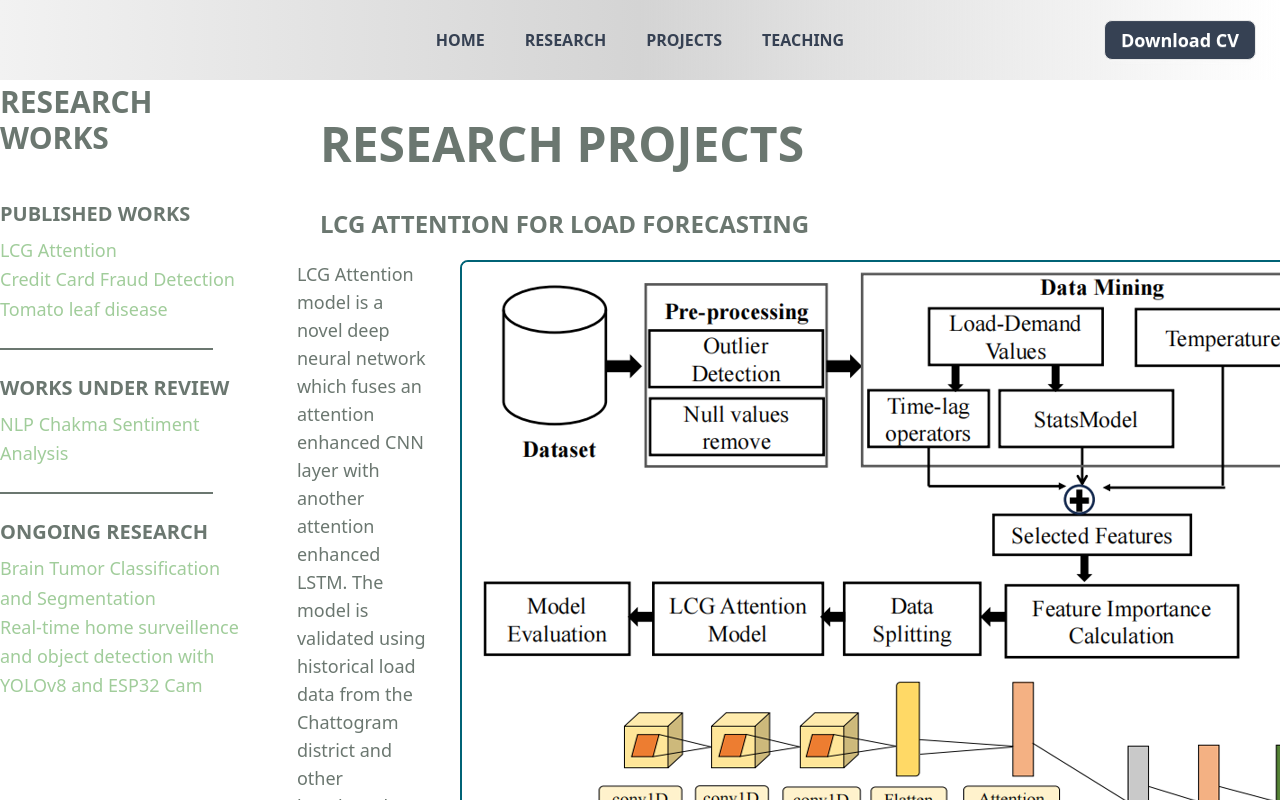
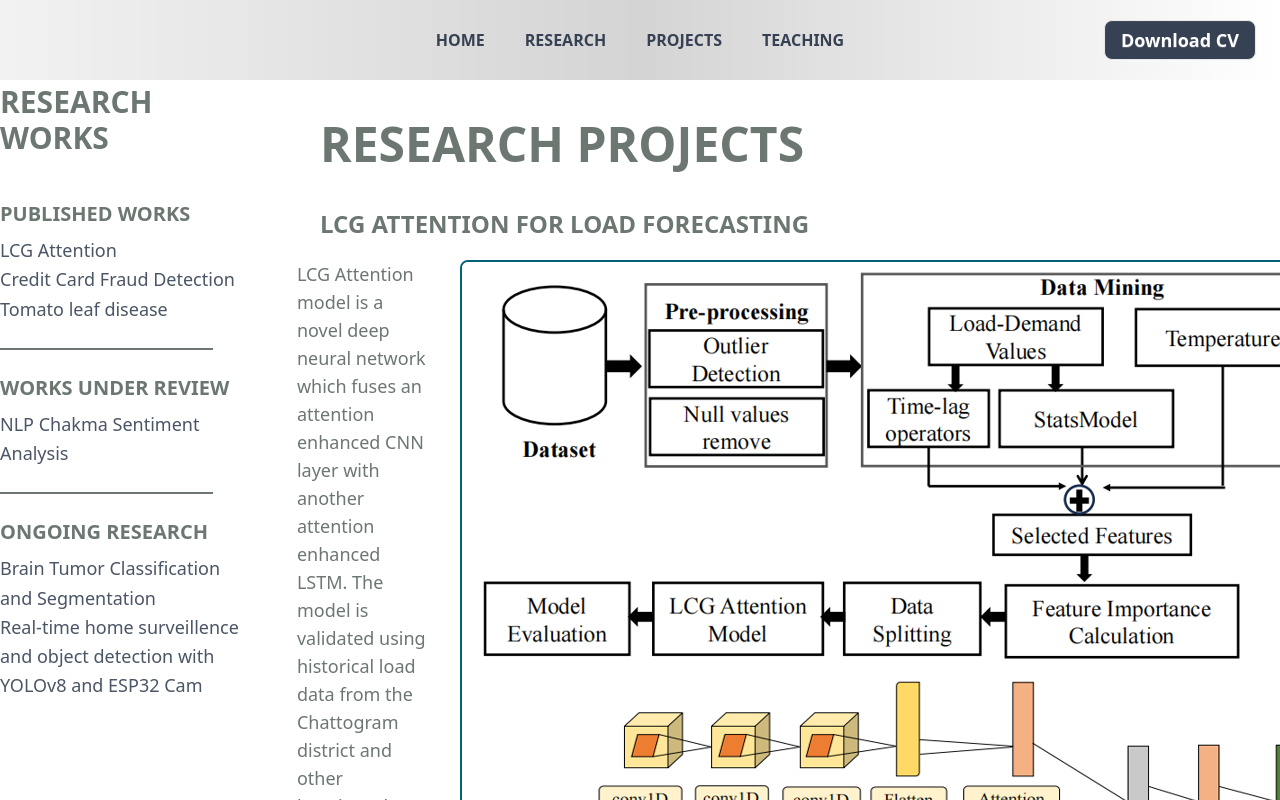
Before and after one commit to MasadRayan/Sabbir-Ahmed_Nirjon_Portfolio, a Next.js app: page /research in a window 1280 px wide. Shown: the top 800 px of the page. Built offline with nearby package versions, Linux system fonts and the light colour scheme.

Commit message:
some text color changed

```diff
--- a/src/app/projects/page.jsx
+++ b/src/app/projects/page.jsx
@@ -55,9 +55,9 @@ const ProjectPage = () => {
                             You can check on my projcts from the following GitHub respository link provided here:
                         </p>
                         <ul className='list-disc pl-4 space-y-3 text-lg'>
-                            <li>Personal AI Assistant project using Python libraries  <span className='underline text-[#006376]'><a href="https://github.com/Sabbir-Saif/Personal_AI_Assistant" target='_blank'>[github-respository]</a></span> </li>
-                            <li>NLP text classification model using bert classifier  <span className='underline text-[#006376]'><a href="https://github.com/Sabbir-Saif/Bert-based-NLP-Text-Classification-model" target='_blank'>[github-respository]</a></span> </li>
-                            <li>Brain MRI Image Classification using Transfer Learning <span className='underline text-[#006376]'><a href="https://github.com/Sabbir-Saif/Medical-Image-Analysis-with-Transfer-Learning" target='_blank'>[github-respository]</a></span> </li>
+                            <li>Personal AI Assistant project using Python libraries  <span className='underline text-gray-600'><a href="https://github.com/Sabbir-Saif/Personal_AI_Assistant" target='_blank'>[github-respository]</a></span> </li>
+                            <li>NLP text classification model using bert classifier  <span className='underline text-gray-600'><a href="https://github.com/Sabbir-Saif/Bert-based-NLP-Text-Classification-model" target='_blank'>[github-respository]</a></span> </li>
+                            <li>Brain MRI Image Classification using Transfer Learning <span className='underline text-gray-600'><a href="https://github.com/Sabbir-Saif/Medical-Image-Analysis-with-Transfer-Learning" target='_blank'>[github-respository]</a></span> </li>
                         </ul>
                     </div>
                 </div>
--- a/src/app/research/page.jsx
+++ b/src/app/research/page.jsx
@@ -16,19 +16,19 @@ const ResearchPage = () => {
                             Published works
                         </a>
                     </p>
-                    <div className='text-lg text-[#A1CD9B] leading-relaxed'>
+                    <div className='text-lg text-gray-600  leading-relaxed'>
                         <p>
-                            <a href="#lcg" className=" block">
+                            <a href="#lcg" className=" block hover:text-green-300 ">
                                 LCG Attention
                             </a>
                         </p>
                         <p>
-                            <a href="#card" className=" block">
+                            <a href="#card" className=" block hover:text-green-300 ">
                                 Credit Card Fraud Detection
                             </a>
                         </p>
                         <p>
-                            <a href="#tomato" className=" block">
+                            <a href="#tomato" className=" block hover:text-green-300 ">
                                 Tomato leaf disease
                             </a>
                         </p>
@@ -41,9 +41,9 @@ const ResearchPage = () => {
                             Works Under Review
                         </a>
                     </p>
-                    <div className='text-lg text-[#A1CD9B] leading-relaxed'>
+                    <div className='text-lg text-gray-600 leading-relaxed'>
                         <p>
-                            <a href="#chakma" className=" block ">
+                            <a href="#chakma" className=" block hover:text-green-300 ">
                                 NLP Chakma Sentiment Analysis <br />
                             </a>
                         </p>
@@ -57,14 +57,14 @@ const ResearchPage = () => {
                             Ongoing Research
                         </a>
                     </p>
-                    <div className='text-lg text-[#A1CD9B] leading-relaxed'>
+                    <div className='text-lg text-gray-600 leading-relaxed'>
                         <p>
-                            <a href="#tumor" className="block">
+                            <a href="#tumor" className="block hover:text-green-300 ">
                                 Brain Tumor Classification and Segmentation
                             </a>
                         </p>
                         <p>
-                            <a href="#camera" className="block">
+                            <a href="#camera" className="block hover:text-green-300 ">
                                 Real-time home surveillence and object detection with YOLOv8 and ESP32 Cam
                             </a>
                         </p>
@@ -90,7 +90,7 @@ const ResearchPage = () => {
                                 <p className='mt-10'>
                                     <span className='text-lg font-bold'>Publication Url</span>
                                 </p>
-                                <ul className='list-disc pl-4 text-[#006376] underline space-y-2'>
+                                <ul className='list-disc pl-4 text-gray-600 underline space-y-2'>
                                     <li><a href="https://ieeexplore.ieee.org/document/11172259">[manuscript] A Novel Hybrid Approach for Load Forecasting: Multi-Head Attention Integrated LCG Model with Statistical Outlier Management</a></li>
                                 </ul>
                             </div>
@@ -112,7 +112,7 @@ const ResearchPage = () => {
                         <p className='mt-10'>
                             <span className='text-lg font-bold'>Publication Url</span>
                         </p>
-                        <ul className='list-disc pl-4 text-[#006376] underline space-y-2'>
+                        <ul className='list-disc pl-4 text-gray-600 underline space-y-2'>
                             <li><a href="https://ieeexplore.ieee.org/document/11070257">[manuscript]Integrating Machine Learning and SMOTE Framework: An Effective Credit Card Fraud Detection System</a></li>
                         </ul>
                         <Image
--- a/src/app/teaching/page.jsx
+++ b/src/app/teaching/page.jsx
@@ -31,7 +31,7 @@ const TeachingPage = () => {
                             Archive
                         </a>
                     </p>
-                    <div className='text-lg text-[#A1CD9B] leading-relaxed'>
+                    <div className='text-lg text-gray-600 leading-relaxed'>
                         <p>
                             <a href="" className="block">
                                 CSE2323 & CSE2324
```
Also changed, not shown: public/home/4.png (renamed from public/home/language.png).
